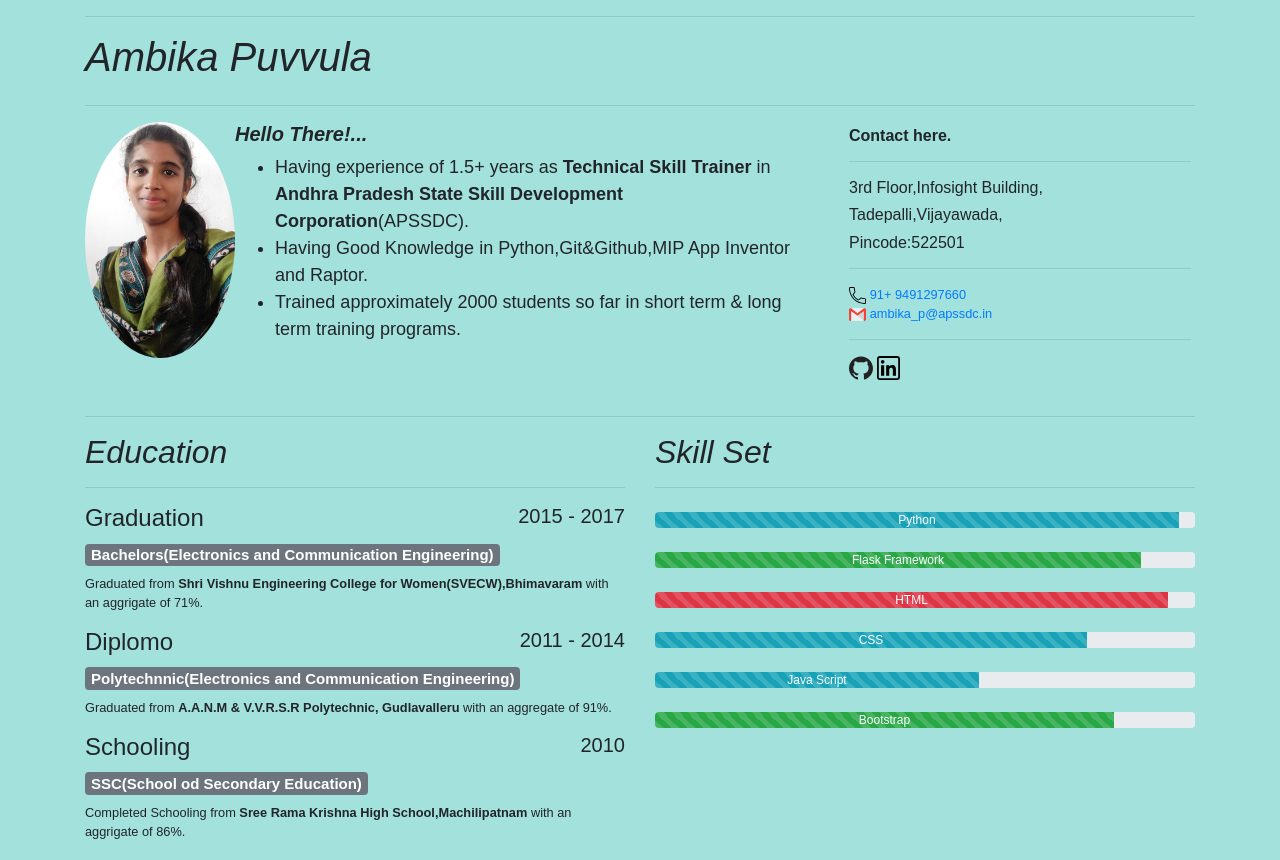
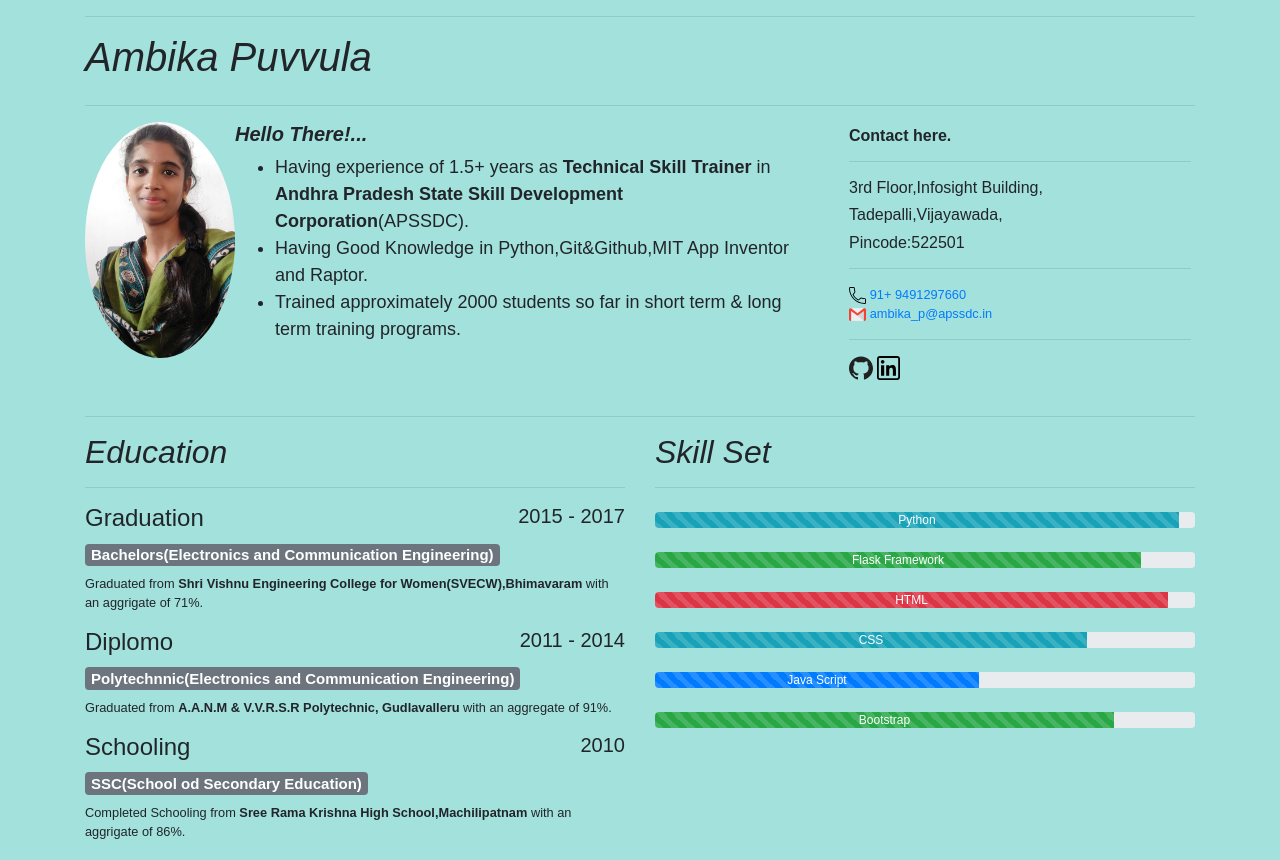
Before and after one commit to AmbikaPuvvula/ambikapuvvula.github.io, a plain HTML site: page index.html in a window 1280 px wide. Shown: the top 860 px of the page. Drawn offline with Linux system fonts and the light colour scheme.

Commit message:
Small Changes Added

```diff
--- a/index.html
+++ b/index.html
@@ -26,7 +26,7 @@
               <h5 class="mt-0"><b><i>Hello There!...</i></b></h5>
               <ul>
                 <li>Having experience of 1.5+ years as <b>Technical Skill Trainer</b> in <b>Andhra Pradesh State Skill Development Corporation</b>(APSSDC).</li>
-                <li>Having Good Knowledge in Python,Git&Github,MIP App Inventor and Raptor.</li>
+                <li>Having Good Knowledge in Python,Git&Github,MIT App Inventor and Raptor.</li>
                 <li>Trained approximately 2000 students so far in short term & long term training programs.</li>
               </ul>
             </div>
@@ -99,7 +99,7 @@
             <div class="progress-bar bg-info progress-bar-striped active" role="progressbar" aria-valuenow="80" aria-valuemin="0" aria-valuemax="100" style="width: 80%"> CSS</div>
           </div>
           <div class="progress mt-4">
-            <div class="progress-bar bg-info progress-bar-striped active" role="progressbar" aria-valuenow="60" aria-valuemin="0" aria-valuemax="100" style="width: 60%"> Java Script</div>
+            <div class="progress-bar progress-bar-striped active" role="progressbar" aria-valuenow="60" aria-valuemin="0" aria-valuemax="100" style="width: 60%"> Java Script</div>
           </div>
           <div class="progress mt-4">
             <div class="progress-bar bg-success progress-bar-striped active" role="progressbar" aria-valuenow="85" aria-valuemin="0" aria-valuemax="100" style="width: 85%">Bootstrap</div>
```
